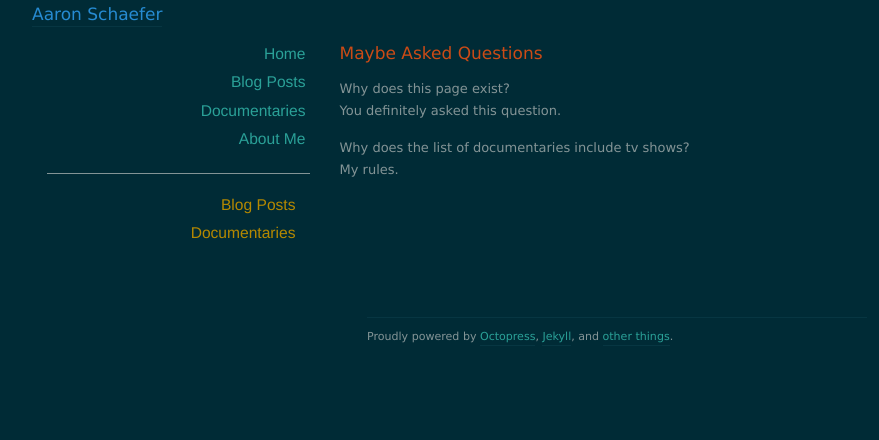
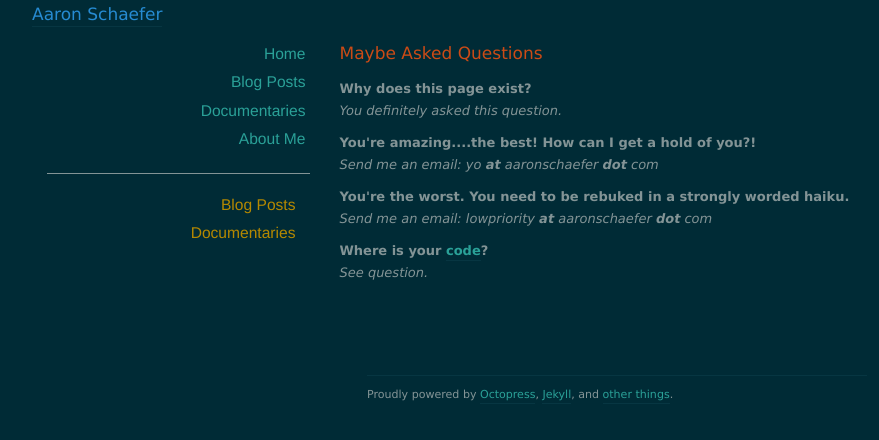
Before and after one commit to aatron/blog, a Jekyll site: the page built from src/maq.html, in a window 1280 px wide. Shown: the top 440 px of the page, without its empty margins (23-902 px from the left). Built offline with Jekyll 4.4.1, drawn with Linux system fonts in a browser that asks for light colours; nearby versions of some CDN libraries; some web fonts are replaced; Markdown is read by kramdown in place of the engine named in the settings.

Commit message:
Maq - Layout changes

```diff
--- a/src/_layouts/default.html
+++ b/src/_layouts/default.html
@@ -24,10 +24,8 @@
           </nav>
         </div>
       </div>
-      <div class="col-sm-6 col-md-6 ">
+      <div class="col-sm-9 col-md-9 ">
         {{ content }}
-      </div>
-      <div class="col-sm-3 col-md-3 ">
       </div>
     </div>
   </div>
--- a/src/_sass/_aatron.scss
+++ b/src/_sass/_aatron.scss
@@ -104,3 +104,13 @@ a.no-underline:visited {
     margin-left: 10px;
     color: $yellow;
 }
+
+.maq-question {
+    margin: 0px 0px 0px 0px;
+    font-weight: bold;
+}
+
+.maq-answer {
+    margin: 0px 0px 10px 0px;
+    font-style: italic;
+}
--- a/src/maq.html
+++ b/src/maq.html
@@ -4,8 +4,14 @@ title: "Maybe Asked Questions"
 ---
 
 
-<label>Why does this page exist?</label>
-<p class="answer">You definitely asked this question.</p>
+<label class="maq-question">Why does this page exist?</label>
+<p class="maq-answer">You definitely asked this question.</p>
 
-<label>Why does the list of documentaries include tv shows?</label>
-<p class="answer">My rules.</p>
+<label class="maq-question">You're amazing....the best! How can I get a hold of you?!</label>
+<p class="maq-answer">Send me an email: yo <b>at</b> aaronschaefer <b>dot</b> com </p>
+
+<label class="maq-question">You're the worst. You need to be rebuked in a strongly worded haiku.</label>
+<p class="maq-answer">Send me an email: lowpriority <b>at</b> aaronschaefer <b>dot</b> com </p>
+
+<label class="maq-question">Where is your <a href="https://github.com/aatron">code</a>?</label>
+<p class="maq-answer">See question.</p>
```
